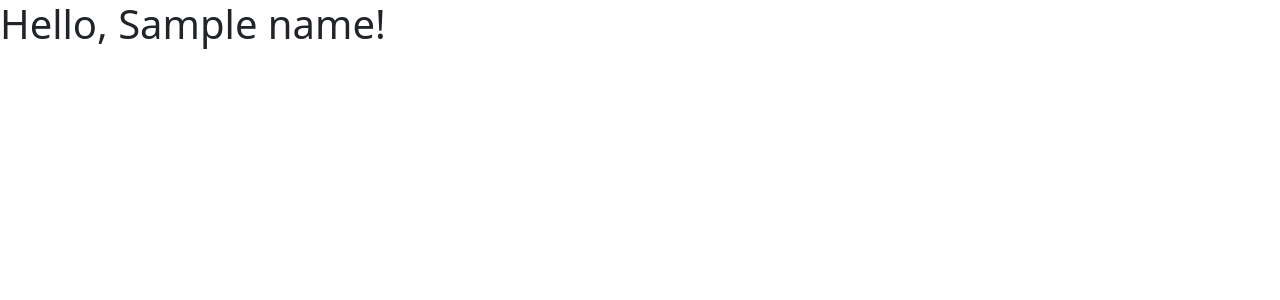
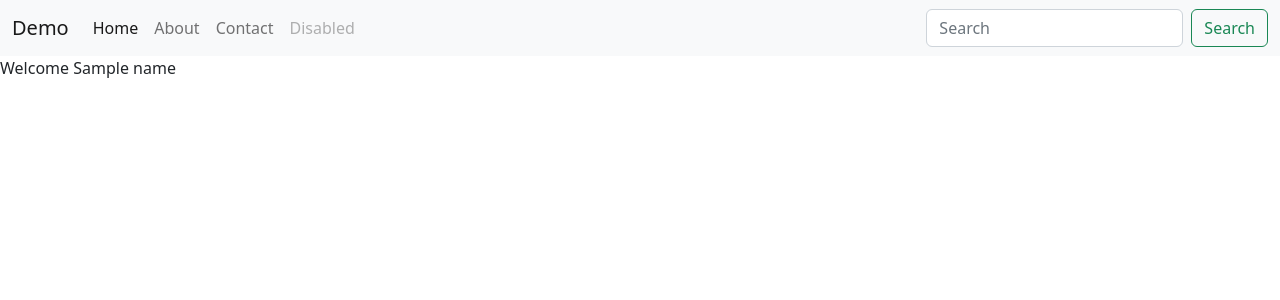
Before and after one commit to TheLazyCode-hub/python-firstSetup, a Django app: template templates/index.html in a window 1280 px wide. Shown: the top 300 px of the page. Run offline with Django 4.2, Linux system fonts and the light colour scheme; the template is opened without the code that fills it: most values are stand-ins (such as "Sample title", 1, 10 or a date in 2020).

Commit message:
Learend about template inheritance

```diff
--- /dev/null
+++ b/templates/base.html
@@ -0,0 +1,67 @@
+<!DOCTYPE html>
+<html lang="en">
+  <head>
+    <meta charset="utf-8" />
+    <meta name="viewport" content="width=device-width, initial-scale=1" />
+    <title>{% block title %}{% endblock title %}</title>
+    <link
+      href="https://cdn.jsdelivr.net/npm/bootstrap@5.2.3/dist/css/bootstrap.min.css"
+      rel="stylesheet"
+      integrity="sha384-rbsA2VBKQhggwzxH7pPCaAqO46MgnOM80zW1RWuH61DGLwZJEdK2Kadq2F9CUG65"
+      crossorigin="anonymous"
+    />
+  </head>
+
+  <body>
+    <nav class="navbar navbar-expand-lg bg-light">
+      <div class="container-fluid">
+        <a class="navbar-brand" href="/">Demo</a>
+        <button
+          class="navbar-toggler"
+          type="button"
+          data-bs-toggle="collapse"
+          data-bs-target="#navbarSupportedContent"
+          aria-controls="navbarSupportedContent"
+          aria-expanded="false"
+          aria-label="Toggle navigation"
+        >
+          <span class="navbar-toggler-icon"></span>
+        </button>
+        <div class="collapse navbar-collapse" id="navbarSupportedContent">
+          <ul class="navbar-nav me-auto mb-2 mb-lg-0">
+            <li class="nav-item">
+              <a class="nav-link active" aria-current="page" href="/">Home</a>
+            </li>
+            <li class="nav-item">
+              <a class="nav-link" href="/about">About</a>
+            </li>
+            <li class="nav-item">
+              <a class="nav-link" href="/contact">Contact</a>
+            </li>
+            <li class="nav-item">
+              <a class="nav-link disabled">Disabled</a>
+            </li>
+          </ul>
+          <form class="d-flex" role="search">
+            <input
+              class="form-control me-2"
+              type="search"
+              placeholder="Search"
+              aria-label="Search"
+            />
+            <button class="btn btn-outline-success" type="submit">
+              Search
+            </button>
+          </form>
+        </div>
+      </div>
+    </nav>
+
+    {% block body %}{% endblock body %}
+    <script
+      src="https://cdn.jsdelivr.net/npm/bootstrap@5.2.3/dist/js/bootstrap.bundle.min.js"
+      integrity="sha384-kenU1KFdBIe4zVF0s0G1M5b4hcpxyD9F7jL+jjXkk+Q2h455rYXK/7HAuoJl+0I4"
+      crossorigin="anonymous"
+    ></script>
+  </body>
+</html>
--- a/templates/index.html
+++ b/templates/index.html
@@ -1,23 +1,2 @@
-<!DOCTYPE html>
-<html lang="en">
-  <head>
-    <meta charset="utf-8" />
-    <meta name="viewport" content="width=device-width, initial-scale=1" />
-    <title>{{ title }}</title>
-    <link
-      href="https://cdn.jsdelivr.net/npm/bootstrap@5.2.3/dist/css/bootstrap.min.css"
-      rel="stylesheet"
-      integrity="sha384-rbsA2VBKQhggwzxH7pPCaAqO46MgnOM80zW1RWuH61DGLwZJEdK2Kadq2F9CUG65"
-      crossorigin="anonymous"
-    />
-  </head>
-
-  <body>
-    <h1>Hello, {{ name }}!</h1>
-    <script
-      src="https://cdn.jsdelivr.net/npm/bootstrap@5.2.3/dist/js/bootstrap.bundle.min.js"
-      integrity="sha384-kenU1KFdBIe4zVF0s0G1M5b4hcpxyD9F7jL+jjXkk+Q2h455rYXK/7HAuoJl+0I4"
-      crossorigin="anonymous"
-    ></script>
-  </body>
-</html>
+{% extends 'base.html' %} {% block title %} {{ title }} {% endblock title %}
+{%block body %} Welcome {{name}} {% endblock body %}
```
Also changed, not shown: templates/about.html (+2 -22 lines), templates/contact.html (+2 -22 lines).
